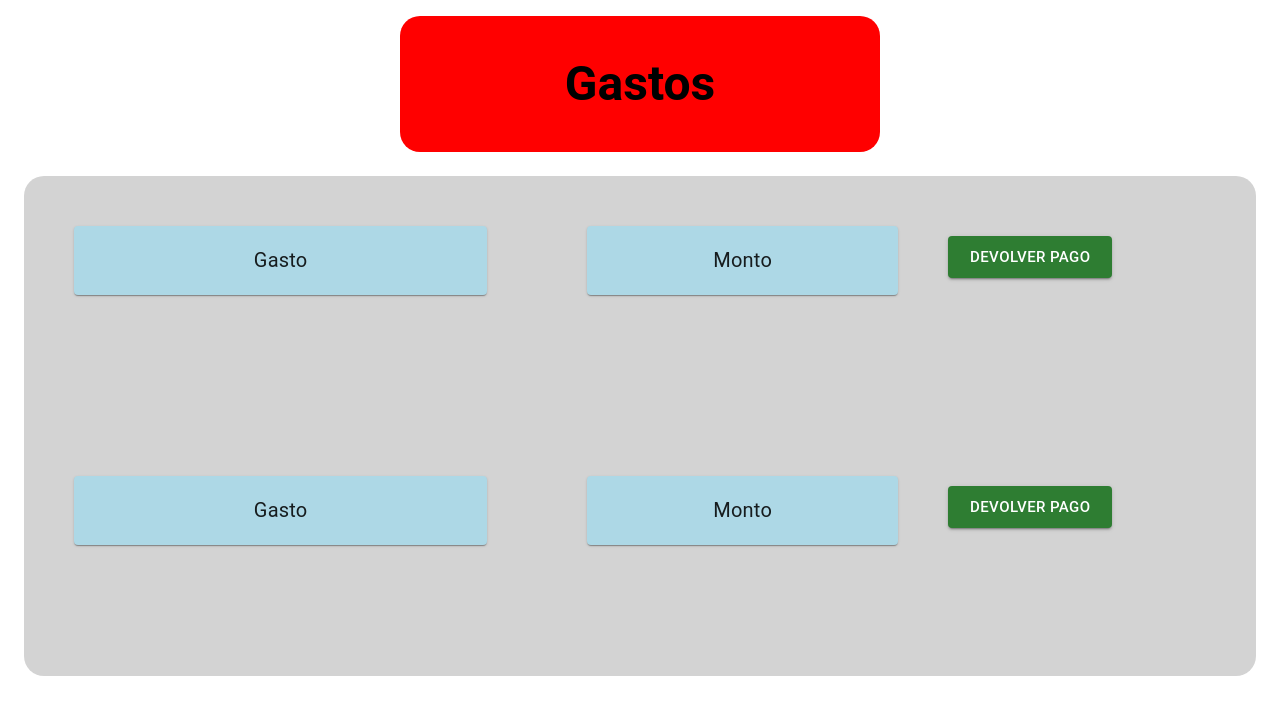
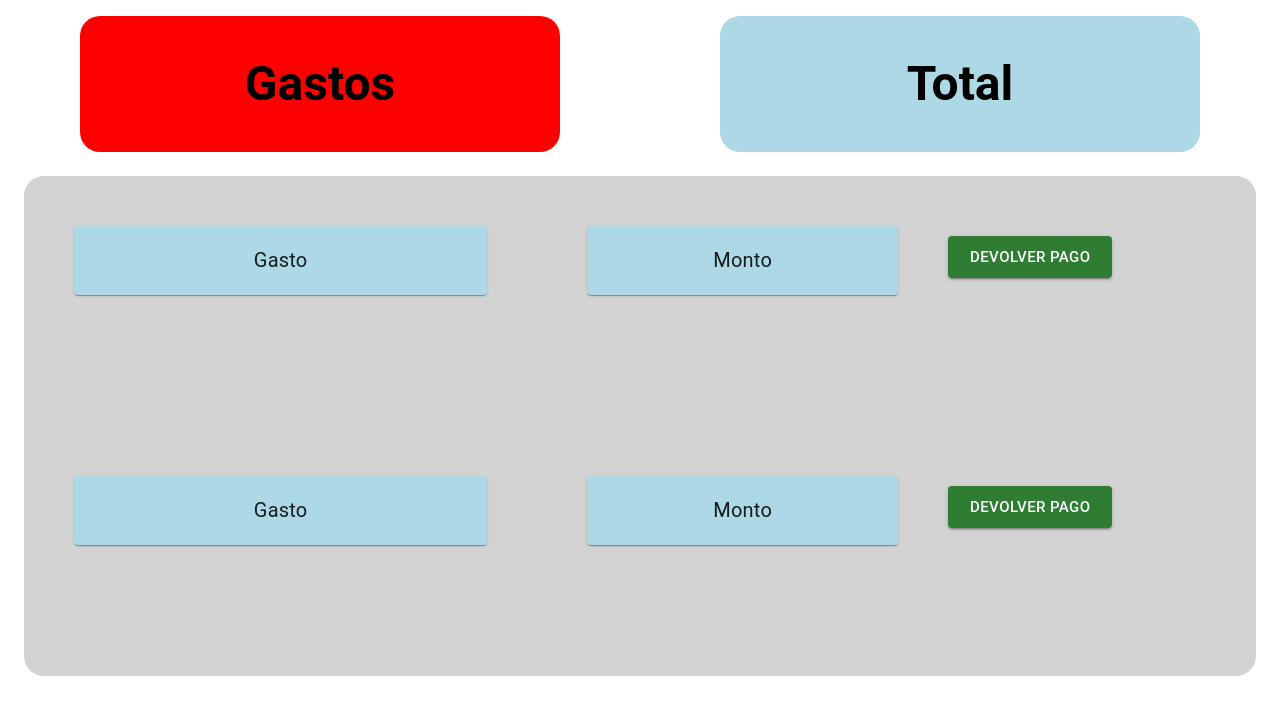
Before and after one commit to facundh/cuentas-react, a React (Create React App) app: page /cuentas in a window 1280 px wide. Shown: the top 714 px of the page. Built offline with nearby package versions, Linux system fonts and the light colour scheme.

Commit message:
Inicio y registro optimizados

```diff
--- a/public/index.html
+++ b/public/index.html
@@ -24,7 +24,7 @@
       work correctly both with client-side routing and a non-root public URL.
       Learn how to configure a non-root public URL by running `npm run build`.
     -->
-    <title>React App</title>
+    <title>Cuentas App</title>
   </head>
   <body>
     <noscript>You need to enable JavaScript to run this app.</noscript>
--- a/src/components/Inicio/Inicio.jsx
+++ b/src/components/Inicio/Inicio.jsx
@@ -39,7 +39,7 @@ const Inicio = () => {
           component="form"
           sx={{
             bgcolor: "lightgray",
-            height: "100vh",
+            height: "600px",
             m: 4,
             p: 3,
             borderRadius: 5,
--- a/src/components/Registro/Registro.jsx
+++ b/src/components/Registro/Registro.jsx
@@ -2,8 +2,8 @@ import React from "react";
 import { styled } from "@mui/material/styles";
 import Paper from "@mui/material/Paper";
 import Grid from "@mui/material/Grid";
-import { Button, Container, Typography } from "@mui/material";
-import { flexbox } from "@mui/system";
+import { Box, Button, Container, Typography } from "@mui/material";
+
 
 const Registro = () => {
   const Item = styled(Paper)(({ theme }) => ({
@@ -20,6 +20,11 @@ const Registro = () => {
 
   return (
     <>
+    <Box
+     display={"flex"}
+     alignItems={"center"}
+     justifyContent={"center"}>
+
       <Typography
         variant="h3"
         component="div"
@@ -39,6 +44,23 @@ const Registro = () => {
         {" "}
         Gastos{" "}
       </Typography>
+      <Typography
+        variant="h3"
+        component="div"
+        m={"auto"}
+        mt={2}
+        mb={3}
+        p={5}
+        textAlign={"center"}
+        fontWeight={"bold"}
+        bgcolor={"lightblue"}
+        width={400}
+        borderRadius={5}
+      >
+        {" "}
+        Total{" "}
+      </Typography>
+    </Box>
       <Container maxWidth="xl">
         <Grid
           container
```
